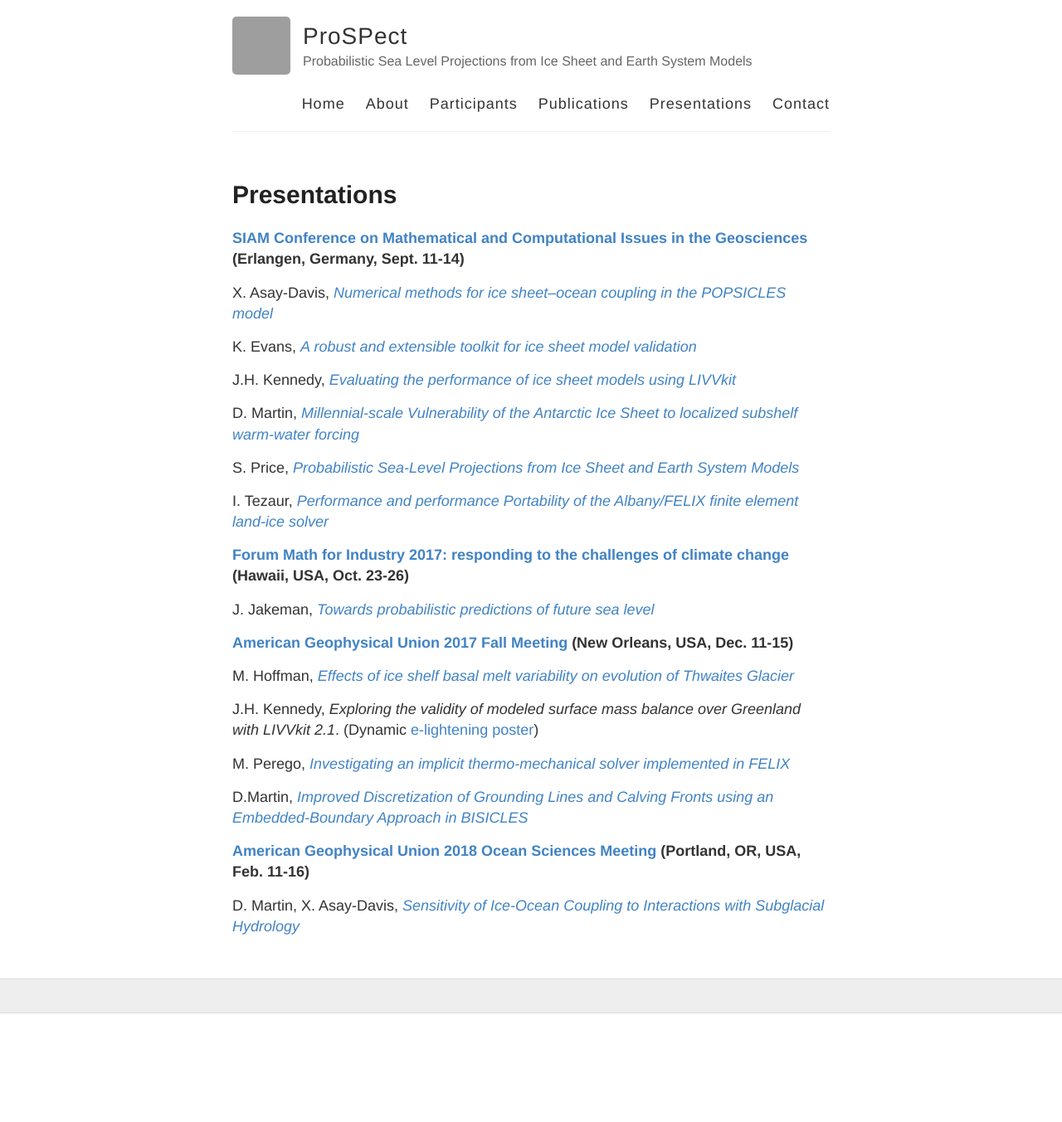
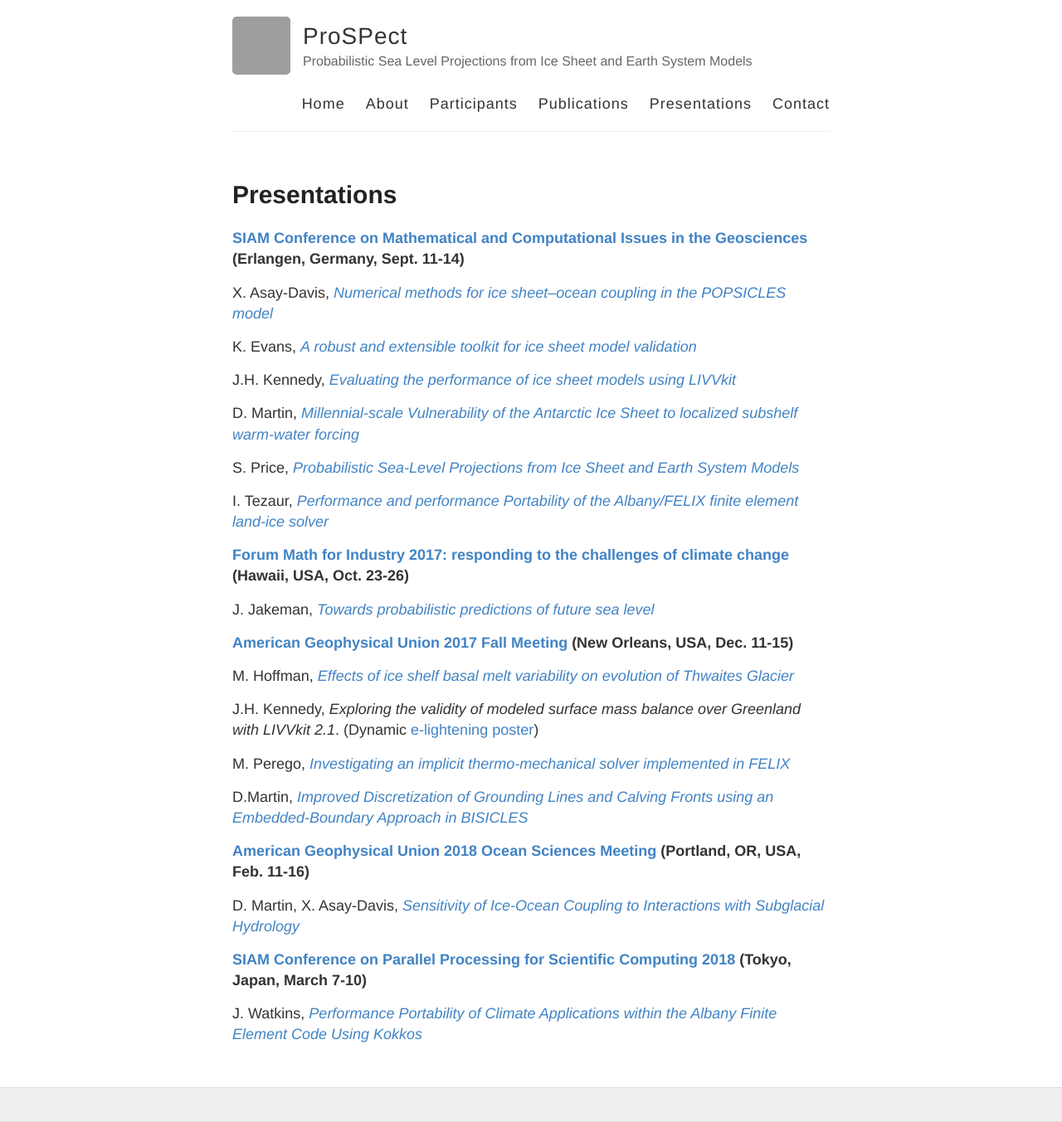
Before and after one commit to SLE-E3SM/SLE-E3SM.github.io, a Jekyll site: the page built from presentations.md, in a window 1280 px wide. Shown: the whole page at 83% size. Built offline with Jekyll 4.4.1, drawn with Linux system fonts in a browser that asks for light colours; before the commit the page ends 1222 px from its top, so only the background shows below that; grey boxes are pictures that could not be loaded.

Commit message:
Update presentations.md

```diff
--- a/presentations.md
+++ b/presentations.md
@@ -37,3 +37,7 @@ D.Martin, [*Improved Discretization of Grounding Lines and Calving Fronts using
 **[American Geophysical Union 2018 Ocean Sciences Meeting](https://osm.agu.org/2018/ ) (Portland, OR, USA, Feb. 11-16)**
 
 D. Martin, X. Asay-Davis, [*Sensitivity of Ice-Ocean Coupling to Interactions with Subglacial Hydrology*](https://drive.google.com/open?id=1AgFI3nkEokJXLerWeiIMsMDNxH0j7Ms9)
+
+**[SIAM Conference on Parallel Processing for Scientific Computing 2018](https://www.siam.org/meetings/pp18/) (Tokyo, Japan, March 7-10)**
+
+J. Watkins, [*Performance Portability of Climate Applications within the Albany Finite Element Code Using Kokkos*](https://drive.google.com/open?id=1qq6eCq1jWE4Jf0XTtChoobako8zCRdK7)
```
